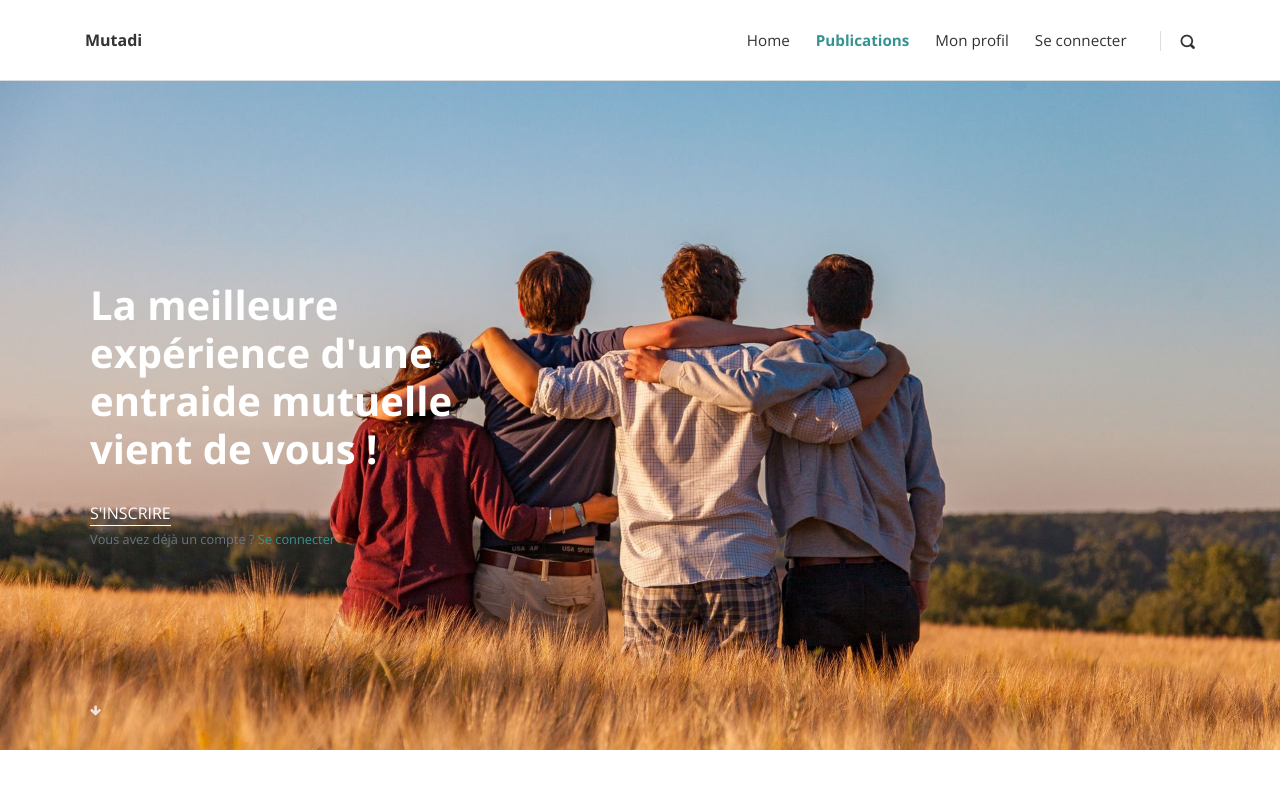
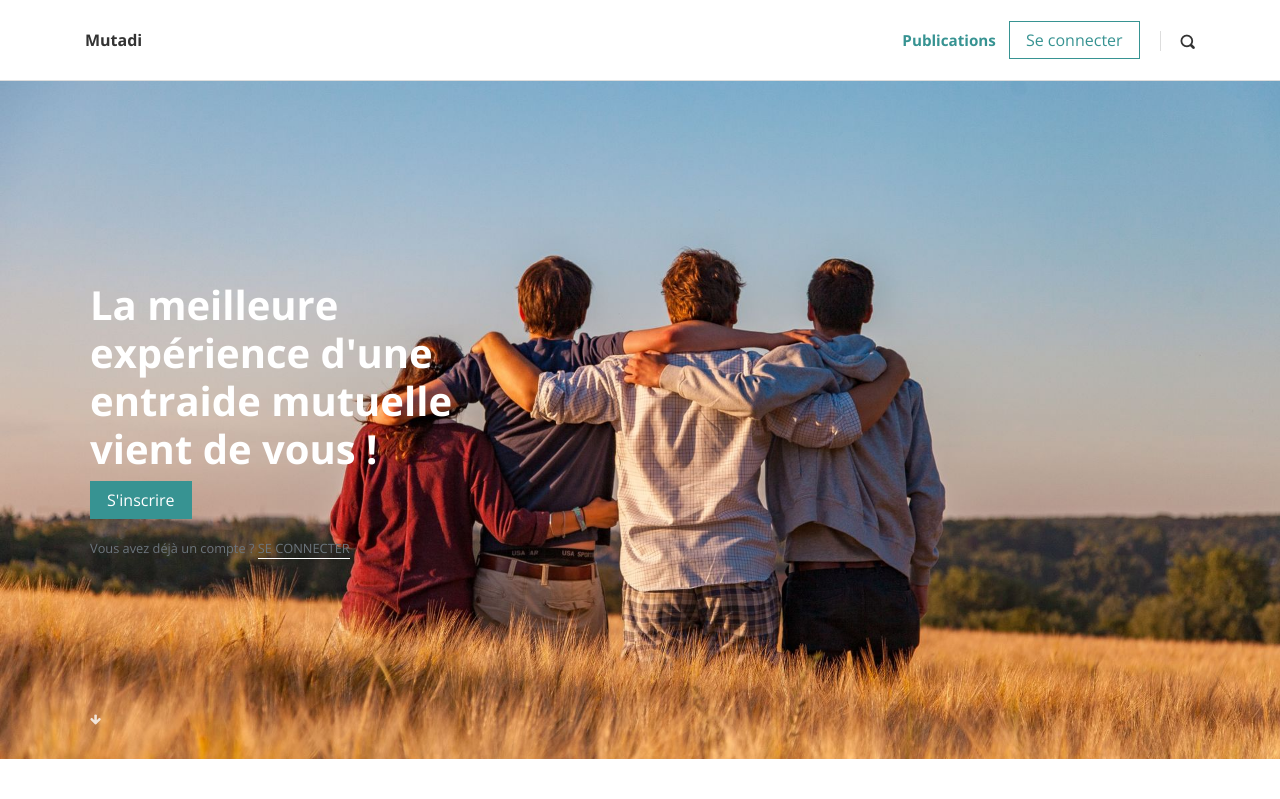
Before and after one commit to etiennody/mutadi, a Django app: page / in a window 1280 px wide. Shown: the top 799 px of the page. Run offline with Django 3.2, Linux system fonts and the light colour scheme; some libraries are stand-ins or nearby versions.

Commit message:
update button on navbar+hero section

```diff
--- a/mutadi/pages/templates/base.html
+++ b/mutadi/pages/templates/base.html
@@ -60,21 +60,22 @@
         <div id="navbarcollapse" class="collapse navbar-collapse">
           <ul class="navbar-nav ml-auto">
             <li class="nav-item">
-              <a href="\" class="nav-link">Home</a>
-            </li>
-            <li class="nav-item">
               <a href="\blog" class="nav-link active">Publications</a>
             </li>
+            {% if user.is_authenticated %}
             <li class="nav-item">
               <a href="\post" class="nav-link">Mon profil</a>
             </li>
-            {% if user.is_authenticated %}
-            <li class="nav-item"><a href="{% url 'logout' %}" class="nav-link">Se déconnecter</a></li>
+            <li class="nav-item">
+              <a href="{% url 'logout' %}" class="nav-link">Se déconnecter</a>
+            </li>
             {% else %}
-            <li class="nav-item"><a href="{% url 'login' %}" class="nav-link">Se connecter</a></li>
+            <li class="nav-item">
+              <a href="{% url 'login' %}" class="btn btn-outline-primary" role="button" data-bs-toggle="button">Se connecter</a>
+            </li>
             {% endif %}
           </ul>
-          <div class="navbar-text">
+          <div class=" navbar-text">
             <a href="#" class="search-btn"><i class="icon-search-1"></i></a>
           </div>
         </div>
--- a/mutadi/pages/templates/pages/home.html
+++ b/mutadi/pages/templates/pages/home.html
@@ -15,9 +15,9 @@
     <div class="row">
       <div class="col-lg-5">
         <h1>La meilleure expérience d'une entraide mutuelle vient de vous !</h1>
-        <a href="{% url 'register' %}" class="hero-link">S'inscrire</a><br>
+        <a href="{% url 'register' %}" class="btn btn-primary" role="button" data-bs-toggle="button">S'inscrire</a><br>
         <small class="text-muted">
-          Vous avez déjà un compte ? <a href="{% url 'login' %}">Se connecter</a>
+          Vous avez déjà un compte ? <a href="{% url 'login' %}" class="hero-link">Se connecter</a>
         </small>
       </div>
     </div>
```
